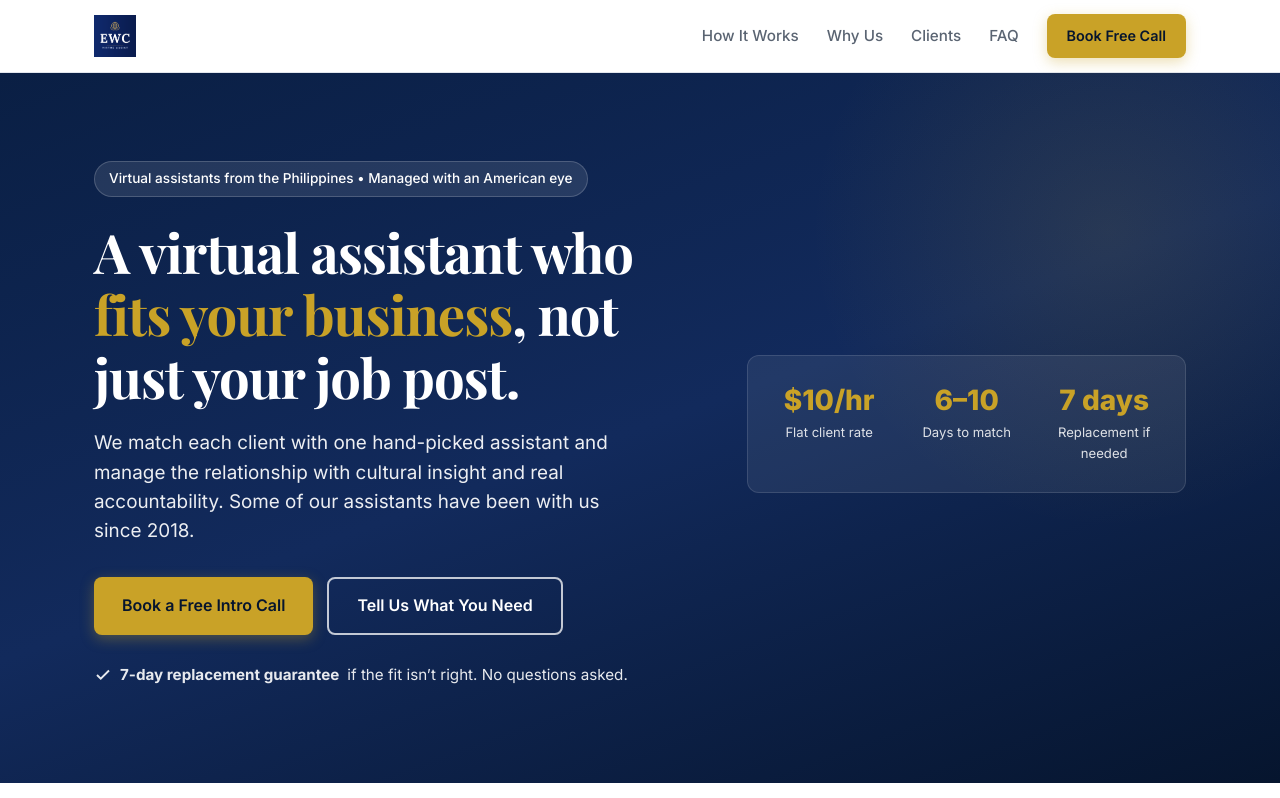
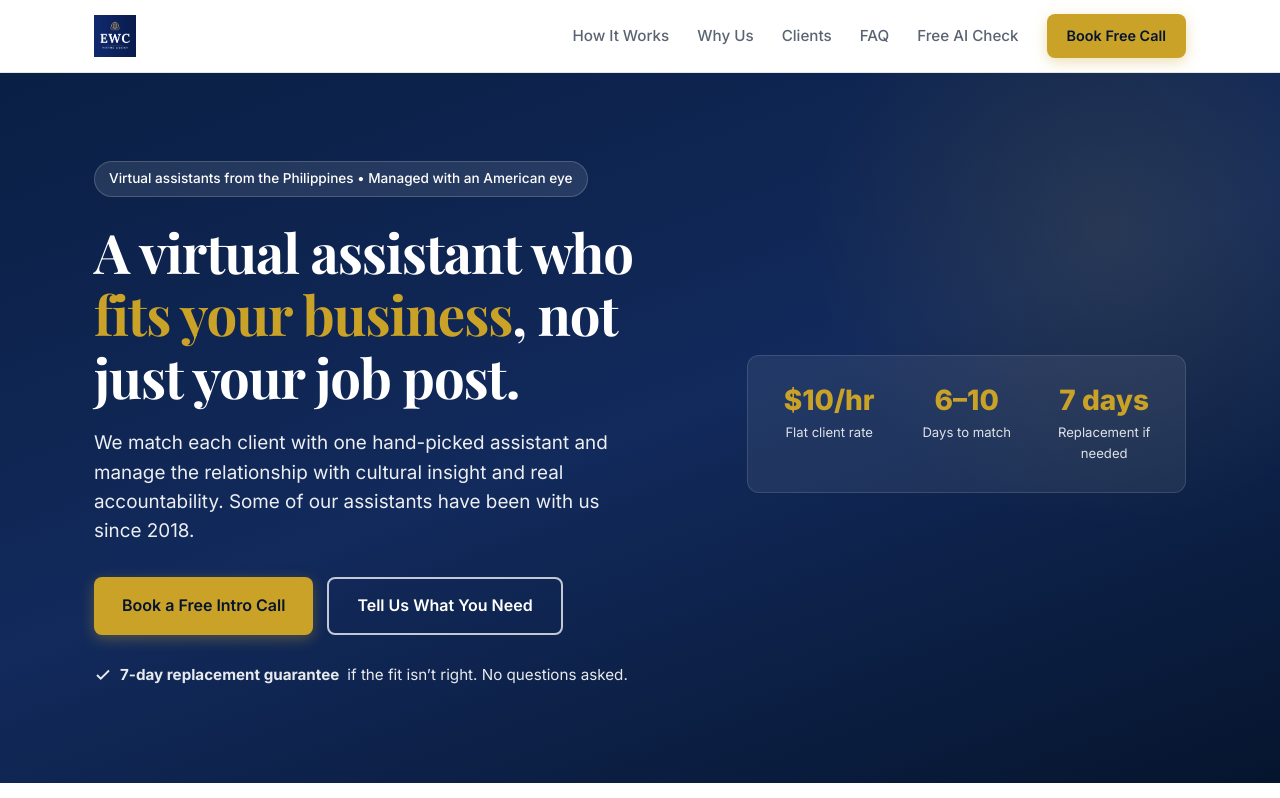
Before and after one commit to ewcvirtueassist/ewc-virtue-assist, a plain HTML site: page index.html in a window 1280 px wide. Shown: the top 798 px of the page. Drawn offline with nearby package versions, Linux system fonts and the light colour scheme.

```diff
--- a/index.html
+++ b/index.html
@@ -459,6 +459,7 @@
         <a href="#why">Why Us</a>
         <a href="#clients">Clients</a>
         <a href="#faq">FAQ</a>
+        <a href="/audit">Free AI Check</a>
         <a href="https://calendly.com/ewcvirtueassist/30min" class="btn btn-primary btn-sm" target="_blank" rel="noopener">Book Free Call</a>
       </nav>
     </div>
```
